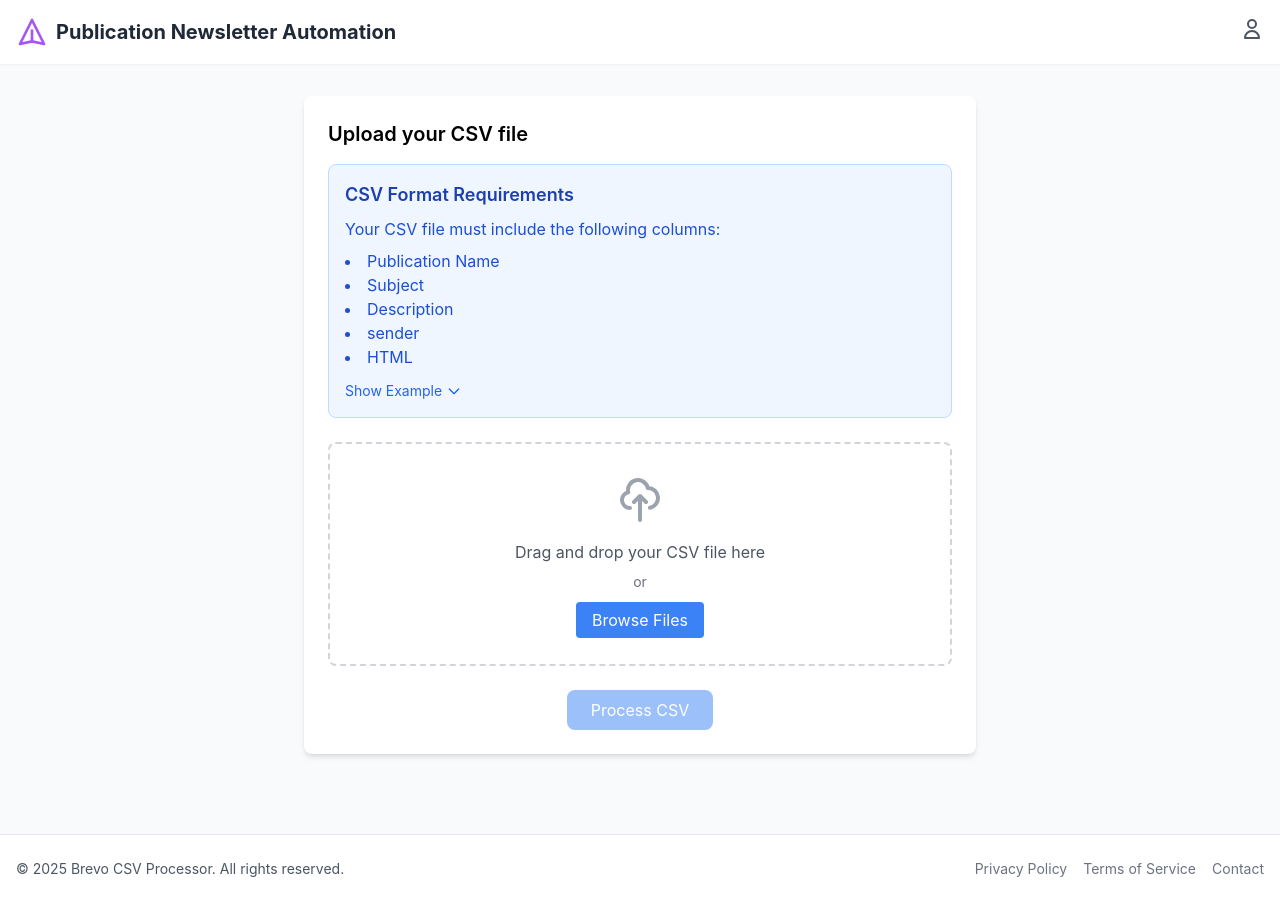
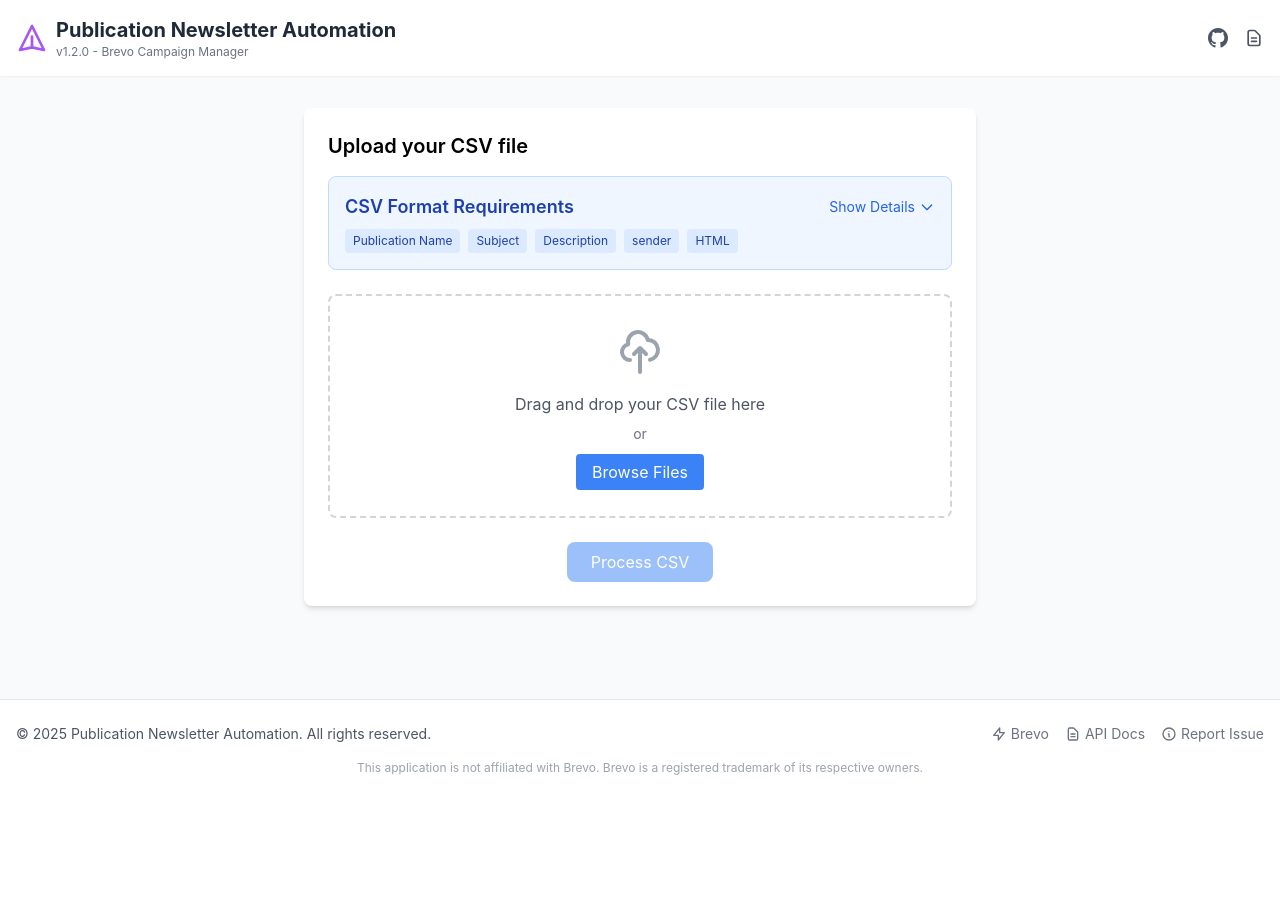
Before and after one commit to dwilley21/publication-newsletter-automation, a Nuxt app in the folder frontend/: page / in a window 1280 px wide. After the commit the page ends 800 px from the top, so only its background shows below. Built offline with nearby package versions, Linux system fonts and the light colour scheme.

Commit message:
UI/UX improvements and code cleanup

```diff
--- a/frontend/components/AppFooter.vue
+++ b/frontend/components/AppFooter.vue
@@ -4,20 +4,32 @@
       <div class="flex flex-col md:flex-row justify-between items-center">
         <div class="mb-4 md:mb-0">
           <p class="text-gray-600 text-sm">
-            &copy; {{ new Date().getFullYear() }} Brevo CSV Processor. All rights reserved.
+            &copy; {{ new Date().getFullYear() }} Publication Newsletter Automation. All rights reserved.
           </p>
         </div>
-        <div class="flex space-x-4">
-          <a href="#" class="text-gray-500 hover:text-gray-700 text-sm">
-            Privacy Policy
+        <div class="flex flex-wrap justify-center gap-4">
+          <a href="https://www.brevo.com/" target="_blank" rel="noopener noreferrer" class="text-gray-500 hover:text-gray-700 text-sm flex items-center">
+            <svg xmlns="http://www.w3.org/2000/svg" class="h-4 w-4 mr-1" fill="none" viewBox="0 0 24 24" stroke="currentColor">
+              <path stroke-linecap="round" stroke-linejoin="round" stroke-width="2" d="M13 10V3L4 14h7v7l9-11h-7z" />
+            </svg>
+            Brevo
           </a>
-          <a href="#" class="text-gray-500 hover:text-gray-700 text-sm">
-            Terms of Service
+          <a href="https://www.brevo.com/docs/api/" target="_blank" rel="noopener noreferrer" class="text-gray-500 hover:text-gray-700 text-sm flex items-center">
+            <svg xmlns="http://www.w3.org/2000/svg" class="h-4 w-4 mr-1" fill="none" viewBox="0 0 24 24" stroke="currentColor">
+              <path stroke-linecap="round" stroke-linejoin="round" stroke-width="2" d="M9 12h6m-6 4h6m2 5H7a2 2 0 01-2-2V5a2 2 0 012-2h5.586a1 1 0 01.707.293l5.414 5.414a1 1 0 01.293.707V19a2 2 0 01-2 2z" />
+            </svg>
+            API Docs
           </a>
-          <a href="#" class="text-gray-500 hover:text-gray-700 text-sm">
-            Contact
+          <a href="https://github.com/dwilley21/publication-newsletter-automation/issues" target="_blank" rel="noopener noreferrer" class="text-gray-500 hover:text-gray-700 text-sm flex items-center">
+            <svg xmlns="http://www.w3.org/2000/svg" class="h-4 w-4 mr-1" fill="none" viewBox="0 0 24 24" stroke="currentColor">
+              <path stroke-linecap="round" stroke-linejoin="round" stroke-width="2" d="M13 16h-1v-4h-1m1-4h.01M21 12a9 9 0 11-18 0 9 9 0 0118 0z" />
+            </svg>
+            Report Issue
           </a>
         </div>
+      </div>
+      <div class="mt-4 text-center text-xs text-gray-400">
+        <p>This application is not affiliated with Brevo. Brevo is a registered trademark of its respective owners.</p>
       </div>
     </div>
   </footer>
--- a/frontend/components/AppHeader.vue
+++ b/frontend/components/AppHeader.vue
@@ -5,14 +5,34 @@
         <svg xmlns="http://www.w3.org/2000/svg" class="h-8 w-8 text-purple-500 mr-2" fill="none" viewBox="0 0 24 24" stroke="currentColor">
           <path stroke-linecap="round" stroke-linejoin="round" stroke-width="2" d="M12 19l9 2-9-18-9 18 9-2zm0 0v-8" />
         </svg>
-        <h1 class="text-xl font-bold text-gray-800">Publication Newsletter Automation</h1>
+        <div>
+          <h1 class="text-xl font-bold text-gray-800">Publication Newsletter Automation</h1>
+          <p class="text-xs text-gray-500">v1.2.0 - Brevo Campaign Manager</p>
+        </div>
       </div>
-      <div>
-        <button class="text-gray-600 hover:text-gray-800">
-          <svg xmlns="http://www.w3.org/2000/svg" class="h-6 w-6" fill="none" viewBox="0 0 24 24" stroke="currentColor">
-            <path stroke-linecap="round" stroke-linejoin="round" stroke-width="2" d="M16 7a4 4 0 11-8 0 4 4 0 018 0zM12 14a7 7 0 00-7 7h14a7 7 0 00-7-7z" />
+      <div class="flex items-center space-x-4">
+        <a
+          href="https://github.com/dwilley21/publication-newsletter-automation"
+          target="_blank"
+          rel="noopener noreferrer"
+          class="text-gray-600 hover:text-gray-800 flex items-center"
+          title="View on GitHub"
+        >
+          <svg xmlns="http://www.w3.org/2000/svg" class="h-5 w-5" fill="currentColor" viewBox="0 0 24 24">
+            <path d="M12 0c-6.626 0-12 5.373-12 12 0 5.302 3.438 9.8 8.207 11.387.599.111.793-.261.793-.577v-2.234c-3.338.726-4.033-1.416-4.033-1.416-.546-1.387-1.333-1.756-1.333-1.756-1.089-.745.083-.729.083-.729 1.205.084 1.839 1.237 1.839 1.237 1.07 1.834 2.807 1.304 3.492.997.107-.775.418-1.305.762-1.604-2.665-.305-5.467-1.334-5.467-5.931 0-1.311.469-2.381 1.236-3.221-.124-.303-.535-1.524.117-3.176 0 0 1.008-.322 3.301 1.23.957-.266 1.983-.399 3.003-.404 1.02.005 2.047.138 3.006.404 2.291-1.552 3.297-1.23 3.297-1.23.653 1.653.242 2.874.118 3.176.77.84 1.235 1.911 1.235 3.221 0 4.609-2.807 5.624-5.479 5.921.43.372.823 1.102.823 2.222v3.293c0 .319.192.694.801.576 4.765-1.589 8.199-6.086 8.199-11.386 0-6.627-5.373-12-12-12z"/>
           </svg>
-        </button>
+        </a>
+        <a
+          href="https://www.brevo.com/docs/api/"
+          target="_blank"
+          rel="noopener noreferrer"
+          class="text-gray-600 hover:text-gray-800 flex items-center"
+          title="Brevo API Docs"
+        >
+          <svg xmlns="http://www.w3.org/2000/svg" class="h-5 w-5" fill="none" viewBox="0 0 24 24" stroke="currentColor">
+            <path stroke-linecap="round" stroke-linejoin="round" stroke-width="2" d="M9 12h6m-6 4h6m2 5H7a2 2 0 01-2-2V5a2 2 0 012-2h5.586a1 1 0 01.707.293l5.414 5.414a1 1 0 01.293.707V19a2 2 0 01-2 2z" />
+          </svg>
+        </a>
       </div>
     </div>
   </header>
--- a/frontend/components/CsvFormatInfo.vue
+++ b/frontend/components/CsvFormatInfo.vue
@@ -1,14 +1,34 @@
 <template>
   <div class="bg-blue-50 border border-blue-200 rounded-lg p-4 mb-6">
-    <h3 class="text-lg font-semibold text-blue-800 mb-2">CSV Format Requirements</h3>
+    <div class="flex justify-between items-center mb-2">
+      <h3 class="text-lg font-semibold text-blue-800">CSV Format Requirements</h3>
+      <button
+        @click="isInfoExpanded = !isInfoExpanded"
+        class="text-blue-600 hover:text-blue-800 text-sm flex items-center"
+      >
+        <span>{{ isInfoExpanded ? 'Hide Details' : 'Show Details' }}</span>
+        <svg
+          xmlns="http://www.w3.org/2000/svg"
+          class="h-4 w-4 ml-1 transition-transform duration-200"
+          :class="{ 'rotate-180': isInfoExpanded }"
+          fill="none"
+          viewBox="0 0 24 24"
+          stroke="currentColor"
+        >
+          <path stroke-linecap="round" stroke-linejoin="round" stroke-width="2" d="M19 9l-7 7-7-7" />
+        </svg>
+      </button>
+    </div>
+
+    <div v-if="isInfoExpanded">
       <p class="text-blue-700 mb-2">Your CSV file must include the following columns:</p>
-    <ul class="list-disc list-inside text-blue-700 mb-2">
-      <li>Publication Name</li>
-      <li>Subject</li>
-      <li>Description</li>
-      <li>sender</li>
-      <li>HTML</li>
-    </ul>
+      <div class="grid grid-cols-1 md:grid-cols-2 gap-4 mb-4">
+        <div v-for="(desc, column) in columnDescriptions" :key="column" class="bg-white p-3 rounded border border-blue-100">
+          <h4 class="font-medium text-blue-800">{{ column }}</h4>
+          <p class="text-sm text-blue-700">{{ desc }}</p>
+        </div>
+      </div>
+
       <div class="mt-3">
         <button
           @click="isExampleVisible = !isExampleVisible"
@@ -17,7 +37,7 @@
           <span>{{ isExampleVisible ? 'Hide' : 'Show' }} Example</span>
           <svg
             xmlns="http://www.w3.org/2000/svg"
-          class="h-4 w-4 ml-1"
+            class="h-4 w-4 ml-1 transition-transform duration-200"
             :class="{ 'rotate-180': isExampleVisible }"
             fill="none"
             viewBox="0 0 24 24"
@@ -30,10 +50,10 @@
 
       <div v-if="isExampleVisible" class="mt-3 bg-white p-3 rounded border border-blue-200 text-sm">
         <p class="font-semibold mb-1">Example CSV:</p>
-      <pre class="text-xs overflow-x-auto">Publication Name,Subject,Description,sender,HTML
+        <pre class="text-xs overflow-x-auto bg-gray-50 p-2 rounded">Publication Name,Subject,Description,sender,HTML
 Newsletter 1,Welcome to our newsletter,This is our first newsletter,info@example.com,"&lt;h1&gt;Welcome!&lt;/h1&gt;&lt;p&gt;This is our first newsletter.&lt;/p&gt;"
 Newsletter 2,Latest Updates,Check out our latest updates,updates@example.com,"&lt;h1&gt;Latest Updates&lt;/h1&gt;&lt;p&gt;Here are our latest updates.&lt;/p&gt;"</pre>
-      <div class="mt-2">
+        <div class="mt-2 flex justify-between items-center">
           <a
             href="#"
             @click.prevent="downloadSampleCsv"
@@ -44,7 +64,24 @@ Newsletter 2,Latest Updates,Check out our latest updates,updates@example.com,"&l
             </svg>
             Download Sample CSV
           </a>
+          <span v-if="downloadSuccess" class="text-green-600 text-xs">Downloaded!</span>
         </div>
+      </div>
+
+      <div class="mt-4 bg-yellow-50 border border-yellow-200 p-3 rounded text-sm text-yellow-800">
+        <h4 class="font-medium mb-1">Important Notes:</h4>
+        <ul class="list-disc list-inside space-y-1">
+          <li>Make sure your HTML is properly formatted and escaped in the CSV</li>
+          <li>The sender email must be a valid email address</li>
+          <li>Each row will be processed as a separate campaign</li>
+          <li>Empty rows will be automatically filtered out</li>
+        </ul>
+      </div>
+    </div>
+    <div v-else class="flex flex-wrap gap-2">
+      <span v-for="column in Object.keys(columnDescriptions)" :key="column" class="inline-block bg-blue-100 text-blue-800 px-2 py-1 rounded text-xs">
+        {{ column }}
+      </span>
     </div>
   </div>
 </template>
@@ -53,6 +90,16 @@ Newsletter 2,Latest Updates,Check out our latest updates,updates@example.com,"&l
 import { ref } from 'vue';
 
 const isExampleVisible = ref(false);
+const isInfoExpanded = ref(false);
+const downloadSuccess = ref(false);
+
+const columnDescriptions = {
+  'Publication Name': 'The name of your publication or newsletter',
+  'Subject': 'Email subject line that recipients will see',
+  'Description': 'Brief description of the campaign content',
+  'sender': 'Email address that will appear as the sender',
+  'HTML': 'The complete HTML content of your newsletter'
+};
 
 const downloadSampleCsv = () => {
   const csvContent = `Publication Name,Subject,Description,sender,HTML
@@ -70,5 +117,17 @@ Newsletter 3,Special Offer,Don't miss our special offer,offers@example.com,"<h1>
   a.click();
   document.body.removeChild(a);
   URL.revokeObjectURL(url);
+
+  // Show success message
+  downloadSuccess.value = true;
+  setTimeout(() => {
+    downloadSuccess.value = false;
+  }, 2000);
 };
 </script>
+
+<style scoped>
+.rotate-180 {
+  transform: rotate(180deg);
+}
+</style>
--- a/frontend/pages/index.vue
+++ b/frontend/pages/index.vue
@@ -56,10 +56,19 @@
       </div>
     </div>
 
-    <div v-if="jsonResult" class="max-w-4xl mx-auto mt-8 bg-white p-6 rounded-lg shadow-md">
+    <div v-if="jsonResult" class="max-w-4xl mx-auto mt-8 bg-white p-6 rounded-lg shadow-md campaign-data-section">
       <div class="flex justify-between items-center mb-4">
         <h2 class="text-xl font-semibold">Campaign Data</h2>
         <div class="flex space-x-2">
+          <button
+            @click="resetForm"
+            class="bg-gray-500 hover:bg-gray-600 text-white py-1 px-4 rounded-lg text-sm flex items-center mr-2"
+          >
+            <svg xmlns="http://www.w3.org/2000/svg" class="h-4 w-4 mr-1" fill="none" viewBox="0 0 24 24" stroke="currentColor">
+              <path stroke-linecap="round" stroke-linejoin="round" stroke-width="2" d="M4 4v5h.582m15.356 2A8.001 8.001 0 004.582 9m0 0H9m11 11v-5h-.581m0 0a8.003 8.003 0 01-15.357-2m15.357 2H15" />
+            </svg>
+            Reset
+          </button>
           <button
             @click="sendCampaign"
             class="bg-purple-500 hover:bg-purple-600 text-white py-1 px-4 rounded-lg text-sm flex items-center"
@@ -79,7 +88,10 @@
 
       <div class="bg-gray-100 p-4 rounded-lg mb-4">
         <h3 class="text-md font-medium mb-2">CSV Data Summary</h3>
-        <p class="text-gray-700">{{ jsonResult.length }} campaign(s) ready to send</p>
+        <div class="flex flex-wrap gap-4">
+          <p class="text-gray-700">{{ readyToSendCount }} campaign(s) ready to send</p>
+          <p v-if="scheduledCount > 0" class="text-blue-600">{{ scheduledCount }} scheduled for later</p>
+        </div>
       </div>
 
       <!-- Individual Campaign Cards -->
@@ -121,9 +133,15 @@
           <!-- HTML Preview Section -->
           <div v-if="campaign.showPreview" class="mt-3 border-t border-gray-200 pt-3">
             <h4 class="text-sm font-medium text-gray-700 mb-2">HTML Preview</h4>
+
+            <!-- Preview Error Message -->
+            <div v-if="campaign.previewError" class="mb-2 p-2 bg-red-50 text-red-600 text-sm rounded">
+              {{ campaign.previewError }}
+            </div>
+
             <div class="bg-gray-50 border border-gray-200 rounded-lg overflow-hidden" style="max-height: 300px;">
               <div class="relative">
-                <div class="absolute top-0 right-0 bg-gray-100 p-1 rounded-bl-md">
+                <div class="absolute top-0 right-0 bg-gray-100 p-1 rounded-bl-md z-10">
                   <button
                     @click="openFullPreview(index)"
                     class="text-blue-500 hover:text-blue-700 text-xs flex items-center"
@@ -134,11 +152,22 @@
                     Expand
                   </button>
                 </div>
+
+                <!-- Loading Placeholder -->
+                <div
+                  v-if="previewLoading[index]"
+                  class="preview-loading w-full"
+                  style="height: 300px;"
+                ></div>
+
+                <!-- Actual Preview -->
                 <iframe
+                  v-else
                   :srcdoc="campaign.original.HTML"
-                  class="w-full border-0"
+                  class="w-full border-0 preview-iframe"
                   style="height: 300px;"
                   sandbox="allow-same-origin"
+                  loading="lazy"
                 ></iframe>
               </div>
             </div>
@@ -281,6 +310,7 @@ const error = ref(null);
 const campaignResult = ref(null);
 const campaignData = ref([]);
 const showListHelp = ref(false);
+const previewLoading = ref({}); // Track loading state for each preview
 
 // Set default date to today and time to current time + 1 hour
 const today = new Date();
@@ -305,6 +335,16 @@ const formatTimeForInput = (date) => {
 // Minimum date should be today
 const minDate = formatDateForInput(today);
 
+// Computed property for ready-to-send campaigns count
+const readyToSendCount = computed(() => {
+  return campaignData.value.length;
+});
+
+// Computed property for scheduled campaigns count
+const scheduledCount = computed(() => {
+  return campaignData.value.filter(campaign => campaign.isScheduled).length;
+});
+
 // Watch for changes to jsonResult and update campaignData
 watch(jsonResult, (newValue) => {
   if (newValue) {
@@ -314,7 +354,8 @@ watch(jsonResult, (newValue) => {
       scheduledDate: formatDateForInput(tomorrow),
       scheduledTime: formatTimeForInput(today),
       listId: '',
-      showPreview: false
+      showPreview: false,
+      previewError: null
     }));
   } else {
     campaignData.value = [];
@@ -324,6 +365,16 @@ watch(jsonResult, (newValue) => {
 // Toggle preview for a specific campaign
 const togglePreview = (index) => {
   if (campaignData.value[index]) {
+    // If we're showing the preview, set loading state
+    if (!campaignData.value[index].showPreview) {
+      previewLoading.value[index] = true;
+
+      // Reset after a short delay to simulate loading
+      setTimeout(() => {
+        previewLoading.value[index] = false;
+      }, 500);
+    }
+
     campaignData.value[index].showPreview = !campaignData.value[index].showPreview;
   }
 };
@@ -332,11 +383,26 @@ const togglePreview = (index) => {
 const openFullPreview = (index) => {
   if (!campaignData.value[index]) return;
 
-  // Create a new window with the HTML content
-  const htmlContent = campaignData.value[index].original.HTML;
-  const previewWindow = window.open('', '_blank', 'width=800,height=600');
-  previewWindow.document.write(htmlContent);
-  previewWindow.document.close();
+  try {
+    // Create a new window with the HTML content
+    const htmlContent = campaignData.value[index].original.HTML;
+    const previewWindow = window.open('', '_blank', 'width=800,height=600');
+
+    if (!previewWindow) {
+      throw new Error('Popup blocked. Please allow popups for this site.');
+    }
+
+    previewWindow.document.write(htmlContent);
+    previewWindow.document.close();
+  } catch (err) {
+    // Set error on the campaign
+    campaignData.value[index].previewError = err.message;
+
+    // Clear error after 3 seconds
+    setTimeout(() => {
+      campaignData.value[index].previewError = null;
+    }, 3000);
+  }
 };
 
 // Toggle schedule for a specific campaign
@@ -362,11 +428,23 @@ const getFormattedScheduleDate = (campaign) => {
   });
 };
 
+// Reset the form and results
+const resetForm = () => {
+  selectedFile.value = null;
+  jsonResult.value = null;
+  campaignData.value = [];
+  campaignResult.value = null;
+  error.value = null;
+};
+
 const handleFileSelect = (event) => {
   const file = event.target.files[0];
   if (file && file.type === 'text/csv') {
     selectedFile.value = file;
     error.value = null;
+    // Reset previous results when a new file is selected
+    jsonResult.value = null;
+    campaignResult.value = null;
   } else {
     error.value = 'Please select a valid CSV file';
   }
@@ -378,6 +456,9 @@ const handleFileDrop = (event) => {
   if (file && file.type === 'text/csv') {
     selectedFile.value = file;
     error.value = null;
+    // Reset previous results when a new file is dropped
+    jsonResult.value = null;
+    campaignResult.value = null;
   } else {
     error.value = 'Please drop a valid CSV file';
   }
@@ -389,6 +470,7 @@ const processFile = () => {
   isProcessing.value = true;
   error.value = null;
   jsonResult.value = null;
+  campaignResult.value = null;
 
   Papa.parse(selectedFile.value, {
     header: true,
@@ -417,10 +499,24 @@ const processFile = () => {
           Object.values(row).some(val => val && val.trim() !== '')
         );
 
+        if (filteredData.length === 0) {
+          error.value = 'CSV file contains no valid data rows';
+          isProcessing.value = false;
+          return;
+        }
+
         jsonResult.value = filteredData;
-        isProcessing.value = false;
+
+        // Scroll to the campaign data section
+        setTimeout(() => {
+          const campaignDataElement = document.querySelector('.campaign-data-section');
+          if (campaignDataElement) {
+            campaignDataElement.scrollIntoView({ behavior: 'smooth' });
+          }
+        }, 100);
       } catch (err) {
         error.value = `Error processing CSV: ${err.message}`;
+      } finally {
         isProcessing.value = false;
       }
     },
@@ -493,3 +589,27 @@ const sendCampaign = async () => {
   }
 };
 </script>
+
+<style scoped>
+.preview-iframe {
+  transition: height 0.3s ease;
+}
+
+.preview-loading {
+  background: linear-gradient(90deg, #f0f0f0, #e0e0e0, #f0f0f0);
+  background-size: 200% 100%;
+  animation: loading 1.5s infinite;
+}
+
+@keyframes loading {
+  0% {
+    background-position: 0% 50%;
+  }
+  50% {
+    background-position: 100% 50%;
+  }
+  100% {
+    background-position: 0% 50%;
+  }
+}
+</style>
```
Lines whose indentation alone changed are shown as unchanged.
